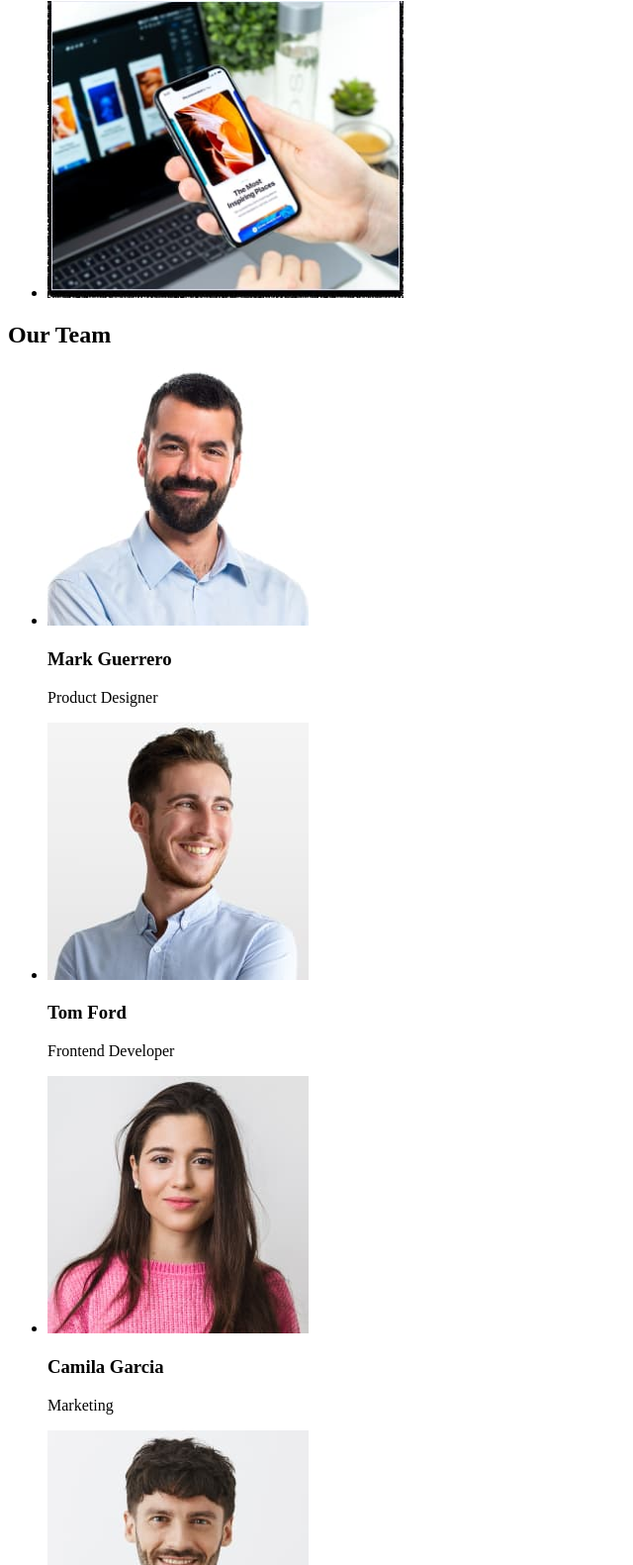
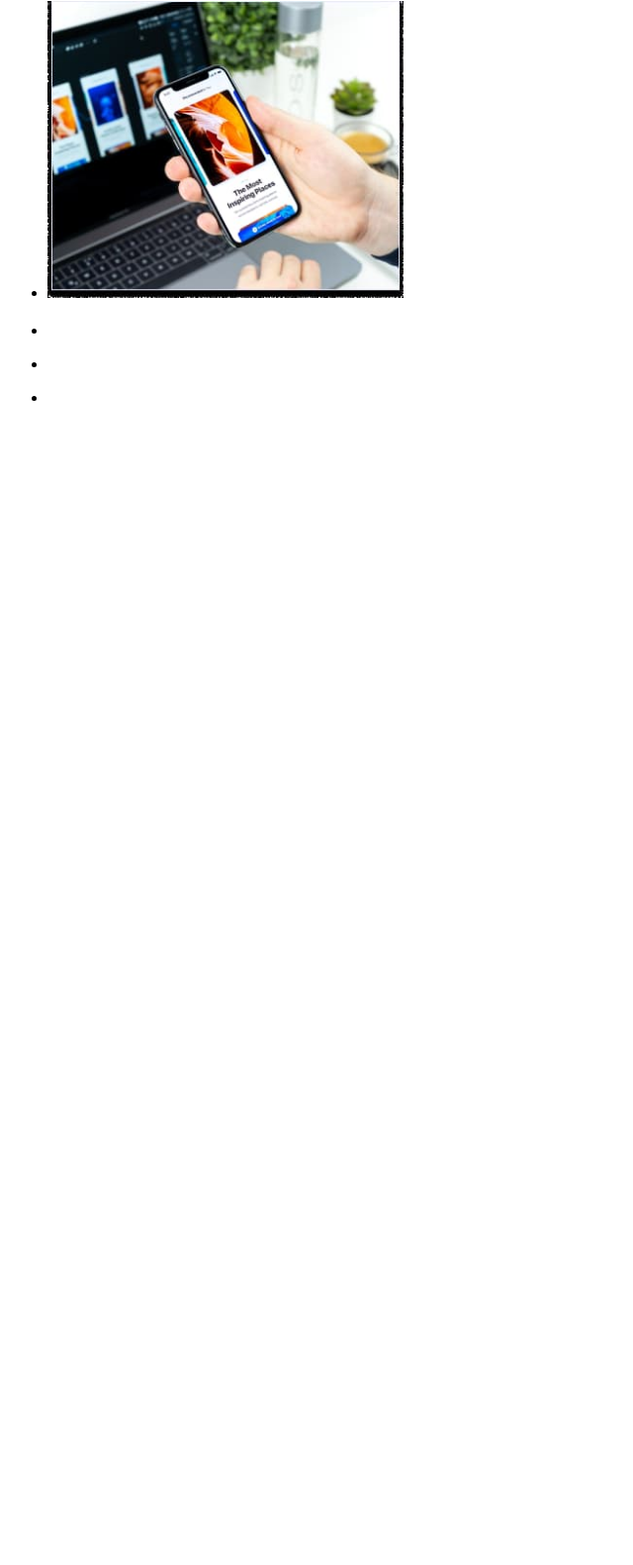
Before and after one commit to Daniil4449/goit-markup-hw-01, a plain HTML site: page index.html in a window 1280 px wide. Shown: the part 1219-2800 px from the top of the page at 99% size, without its empty margins (0-640 px from the left). After the commit the page ends 1646 px from the top, so only its background shows below. Drawn offline with Linux system fonts and the light colour scheme.

Commit message:
Revert "marcup-hw (comit-2)"
This reverts commit 676156dbb8ebab5bcd8b3148a03185aebf183a13.

```diff
--- a/index.html
+++ b/index.html
@@ -1,6 +1,5 @@
 <!DOCTYPE html>
 <html lang="en">
-
   <head>
     <meta charset="UTF-8" />
     <meta http-equiv="X-UA-Compatible" content="IE=edge" />
@@ -10,18 +9,14 @@
     <link rel="stylesheet" href="" />
     <link rel="stylesheet" href="" />
   </head>
-
   <body>
     <header>
       <a href="/"><span>Web</span>Studio</a>
       <nav>
         <ul>
-        <li><a href="">Studio</a></li>
-        </li>
-        <li><a href="">Portfolio</a></li>
-        </li>
-        <li> <a href="">Contacts</a></li>
-        </li>
+          <li><a href="">Studio</a></li></li>
+          <li><a href="">Portfolio</a></li></li>
+          <li> <a href="">Contacts</a></li></li>
         </ul>
       </nav>
 <address>
@@ -69,36 +64,24 @@
   </ul>
 </section>
 
-    <section>
-      <h2>Our Team</h2>
+<section><h2></h2>
 <ul>
   <li>
-          <img src="./images/img.jpg" alt="Mark Guerrero photo" width="264" height="260">
-          <h3>Mark Guerrero</h3>
-          <p>Product Designer</p>
+    <img src="" alt="">
+    <p></p>
   </li>
   <li>
-          <img src="./images/img (1).jpg" alt="Tom Ford photo" width="264" height="260">
-          <h3>Tom Ford</h3>
-          <p>Frontend Developer</p>
+    <img src="" alt="">
+    <p></p>
   </li>
   <li>
-          <img src="./images/img (2).jpg" alt="Camila Garcia photo" width="264" height="260">
-          <h3>Camila Garcia</h3>
-          <p>Marketing</p>
-        </li>
-        <li>
-          <img src="./images/img (3).jpg" alt="Daniel Wilson photo" width="264" height="260">
-          <h3>Daniel Wilson</h3>
-          <p>UI Designer</p>
+    <img src="" alt="">
+    <p></p>
   </li>
 </ul>
 </section>
   </main>
-  <footer>
-    <a href="/"><span>Web</span>Studio</a>
-    <p>Increase the flow of customers and sales for your business with digital marketing & growth solutions.</p>
-  </footer>
+
+    <footer class="footer"></footer>
   </body>
-
 </html>
```
Also changed, not shown: images/img (1).jpg (deleted), images/img (2).jpg (deleted), images/img (3).jpg (deleted), images/img.jpg (deleted). Lines whose indentation alone changed are shown as unchanged.
